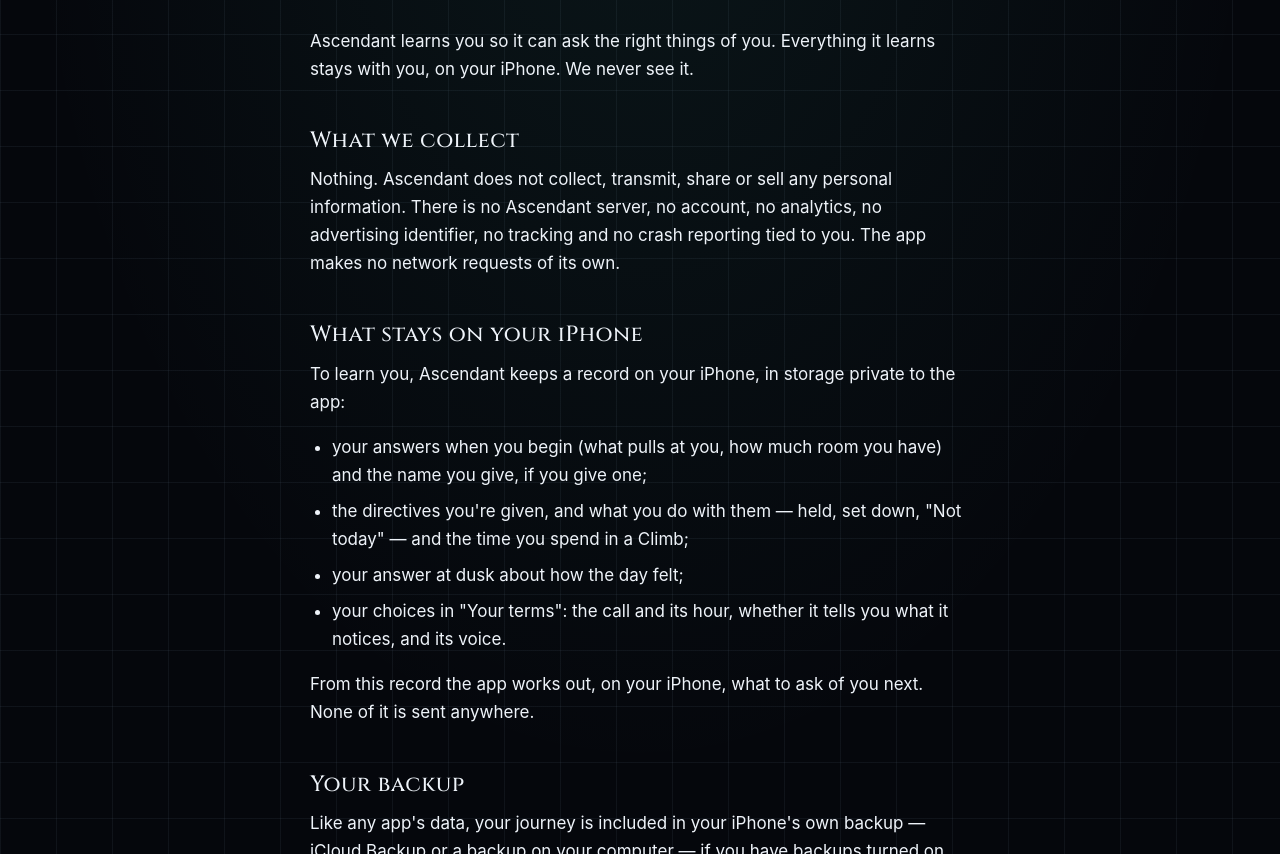
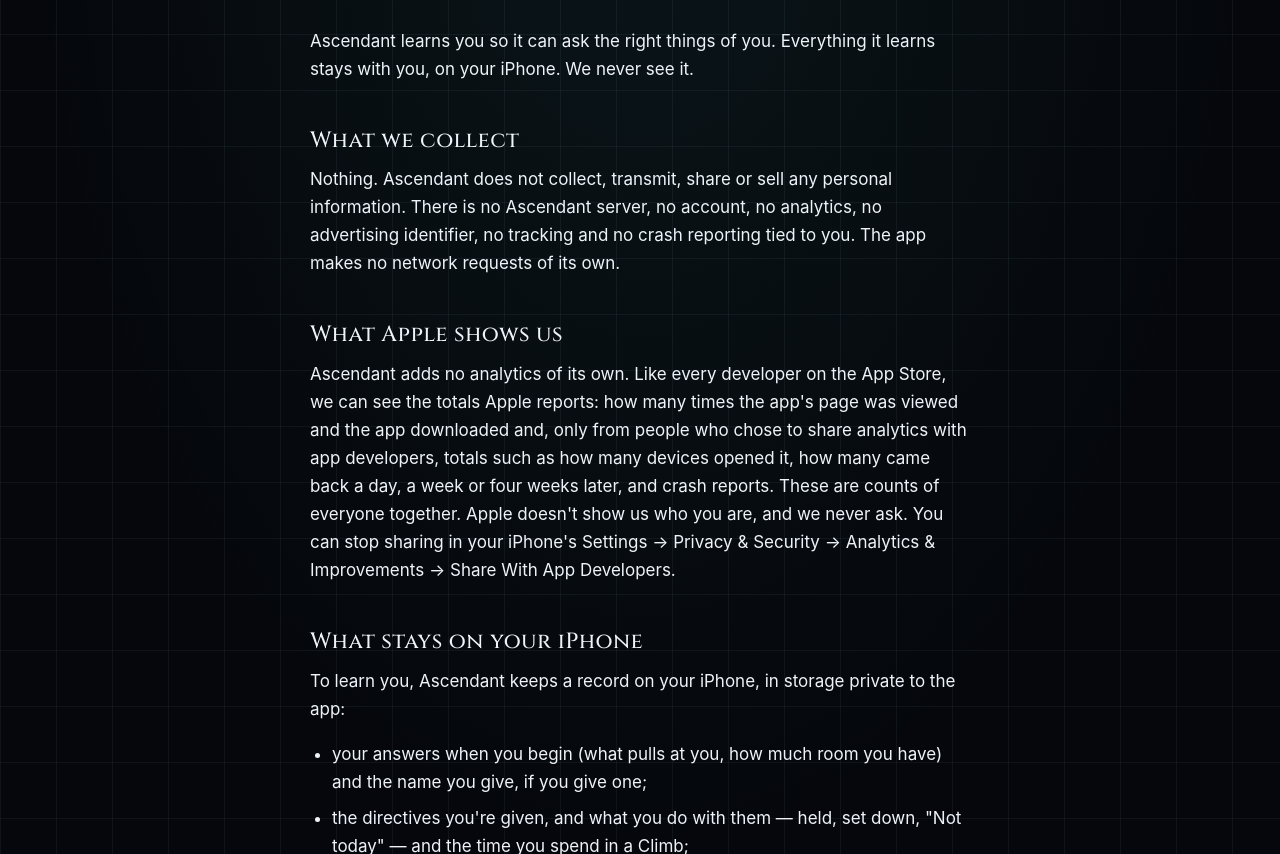
Before and after one commit to dmaulikr/ascendant-site, a plain HTML site: page privacy.html in a window 1280 px wide. Shown: the part 246-1100 px from the top of the page. Drawn offline with Linux system fonts and the light colour scheme.

Commit message:
Privacy: say what Apple shows the developer
v1 goes to the App Store (FD-18). The app still adds no analytics, but
App Store Connect reports totals from people who opt in to share with
developers. The page now says so, and how to stop sharing.

Co-Authored-By: Claude Opus 5.5 <noreply@anthropic.com>

```diff
--- a/privacy.html
+++ b/privacy.html
@@ -21,6 +21,9 @@
 
 <h2>What we collect</h2>
 <p>Nothing. Ascendant does not collect, transmit, share or sell any personal information. There is no Ascendant server, no account, no analytics, no advertising identifier, no tracking and no crash reporting tied to you. The app makes no network requests of its own.</p>
+
+<h2>What Apple shows us</h2>
+<p>Ascendant adds no analytics of its own. Like every developer on the App Store, we can see the totals Apple reports: how many times the app's page was viewed and the app downloaded and, only from people who chose to share analytics with app developers, totals such as how many devices opened it, how many came back a day, a week or four weeks later, and crash reports. These are counts of everyone together. Apple doesn't show us who you are, and we never ask. You can stop sharing in your iPhone's Settings → Privacy &amp; Security → Analytics &amp; Improvements → Share With App Developers.</p>
 
 <h2>What stays on your iPhone</h2>
 <p>To learn you, Ascendant keeps a record on your iPhone, in storage private to the app:</p>
```
